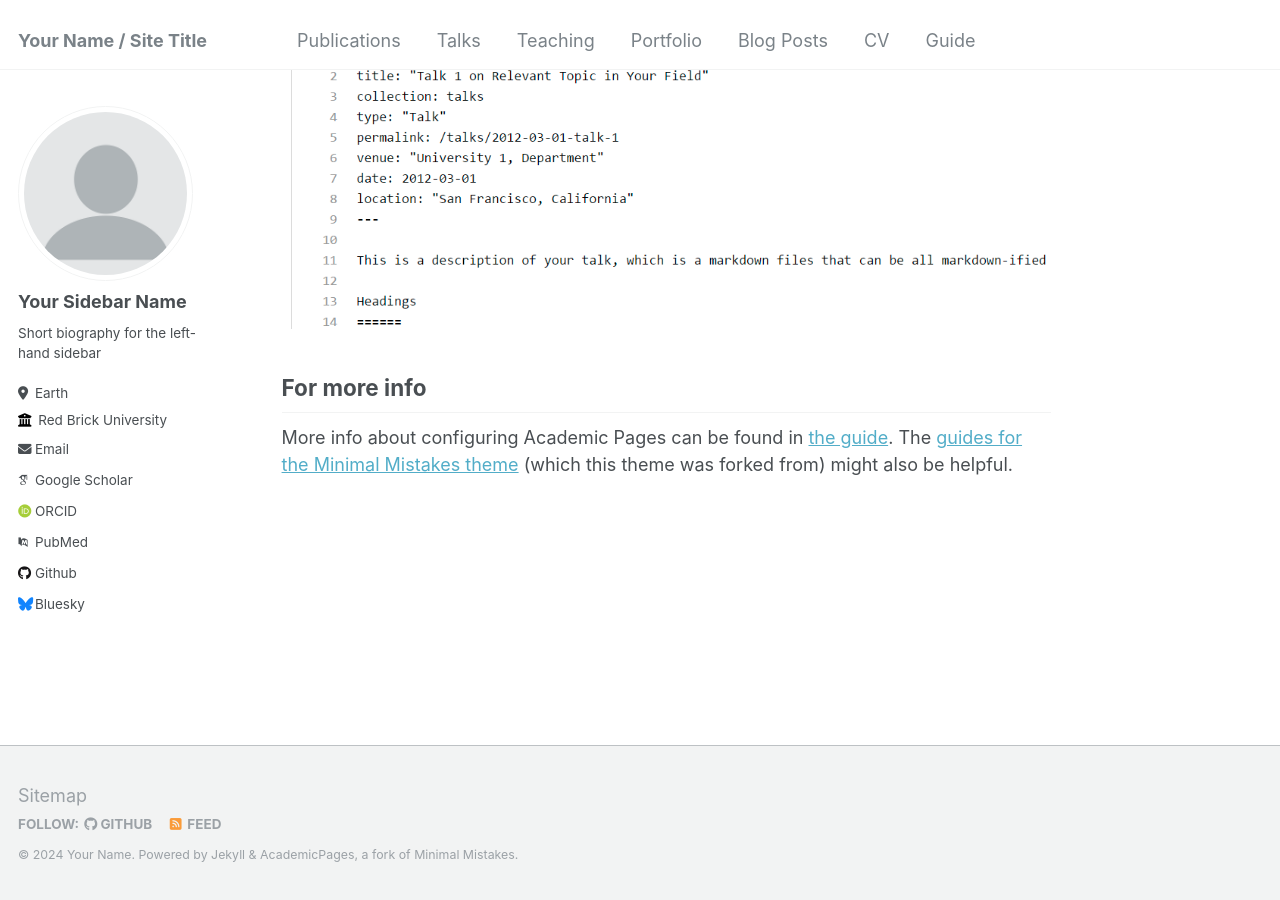
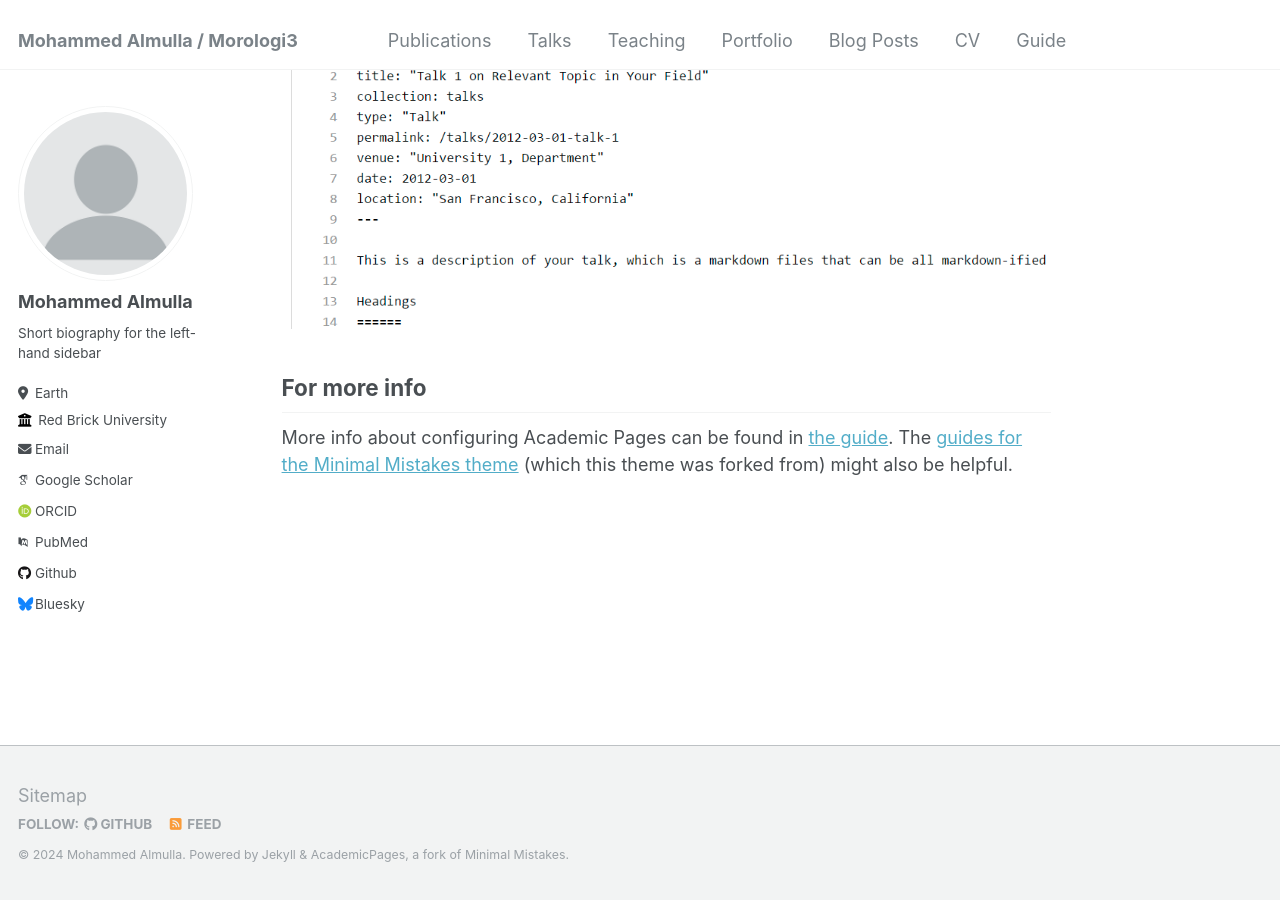
Before and after one commit to Morologi3/Morologi3.github.io, a Jekyll site: the page built from _pages/about.md, in a window 1280 px wide and 900 px high, scrolled down 2660 px. Built offline with Jekyll 4.4.1, drawn with Linux system fonts in a browser that asks for light colours; some web fonts are replaced.

Commit message:
Update _config.yml

```diff
--- a/_config.yml
+++ b/_config.yml
@@ -8,13 +8,13 @@
 
 # Basic Site Settings
 locale                   : "en-US"
-title                    : "Your Name / Site Title"
+title                    : "Mohammed Almulla / Morologi3"
 title_separator          : "-"
-name                     : &name "Your Name"
+name                     : &name "Mohammed Almulla"
 description              : &description "personal description"
-url                      : https://academicpages.github.io # the base hostname & protocol for your site e.g. "https://mmistakes.github.io"
+url                      : https://Morologi3.github.io # the base hostname & protocol for your site e.g. "https://mmistakes.github.io"
 baseurl                  : "" # the subpath of your site, e.g. "/blog"
-repository               : "academicpages/academicpages.github.io"
+repository               : "Morologi3/Morologi3.github.io"
 
 # Site Author - The following control what appear as part of the author content on the side bar.
 #               If a field is blank the icon and link will not appear, otherwise it will be shown.
@@ -22,7 +22,7 @@ repository               : "academicpages/academicpages.github.io"
 author:
   # Biographic information
   avatar           : "profile.png"
-  name             : "Your Sidebar Name"
+  name             : "Mohammed Almulla"
   pronouns         : # example: "she/her"
   bio              : "Short biography for the left-hand sidebar"
   location         : "Earth"
```
